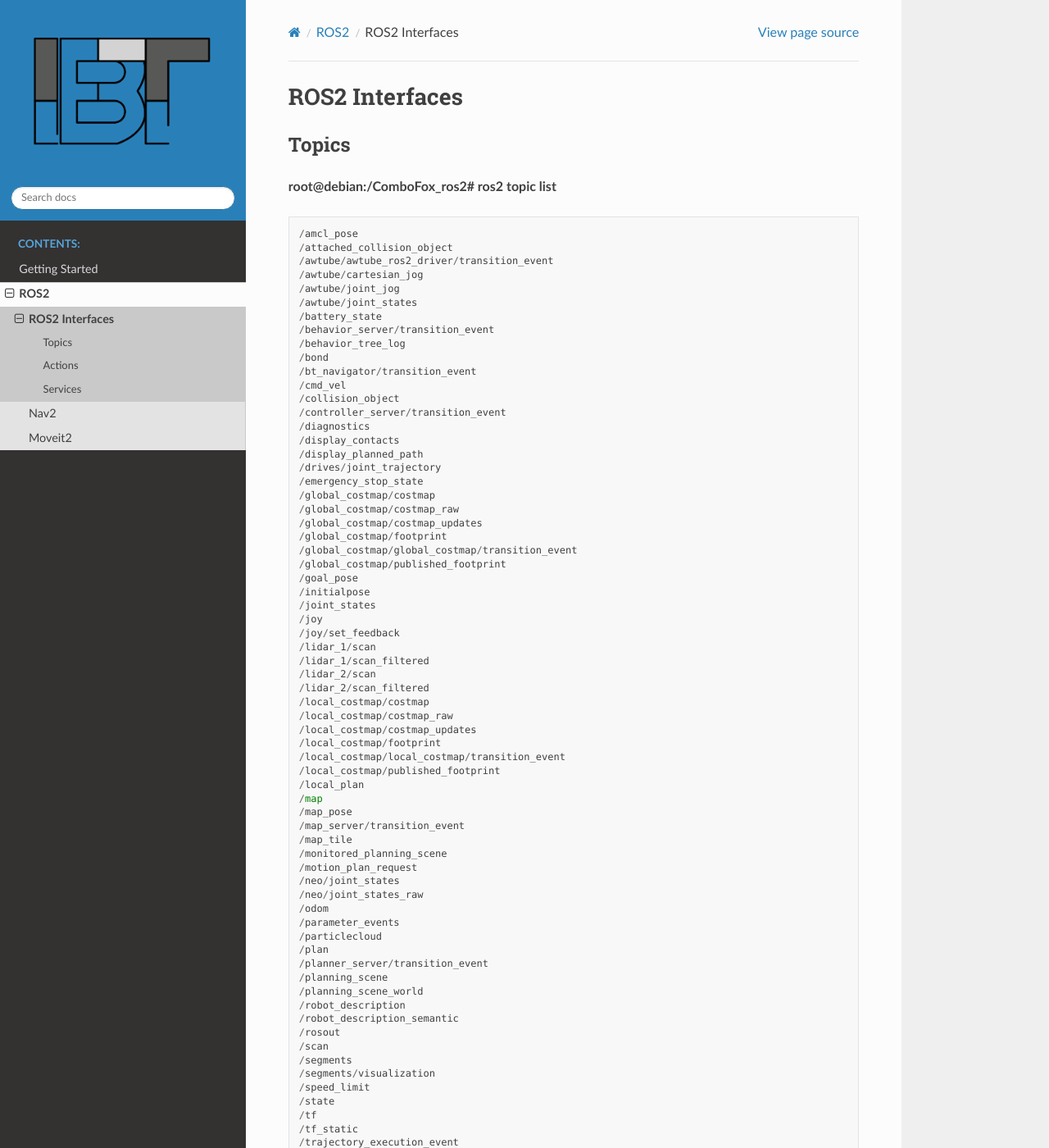
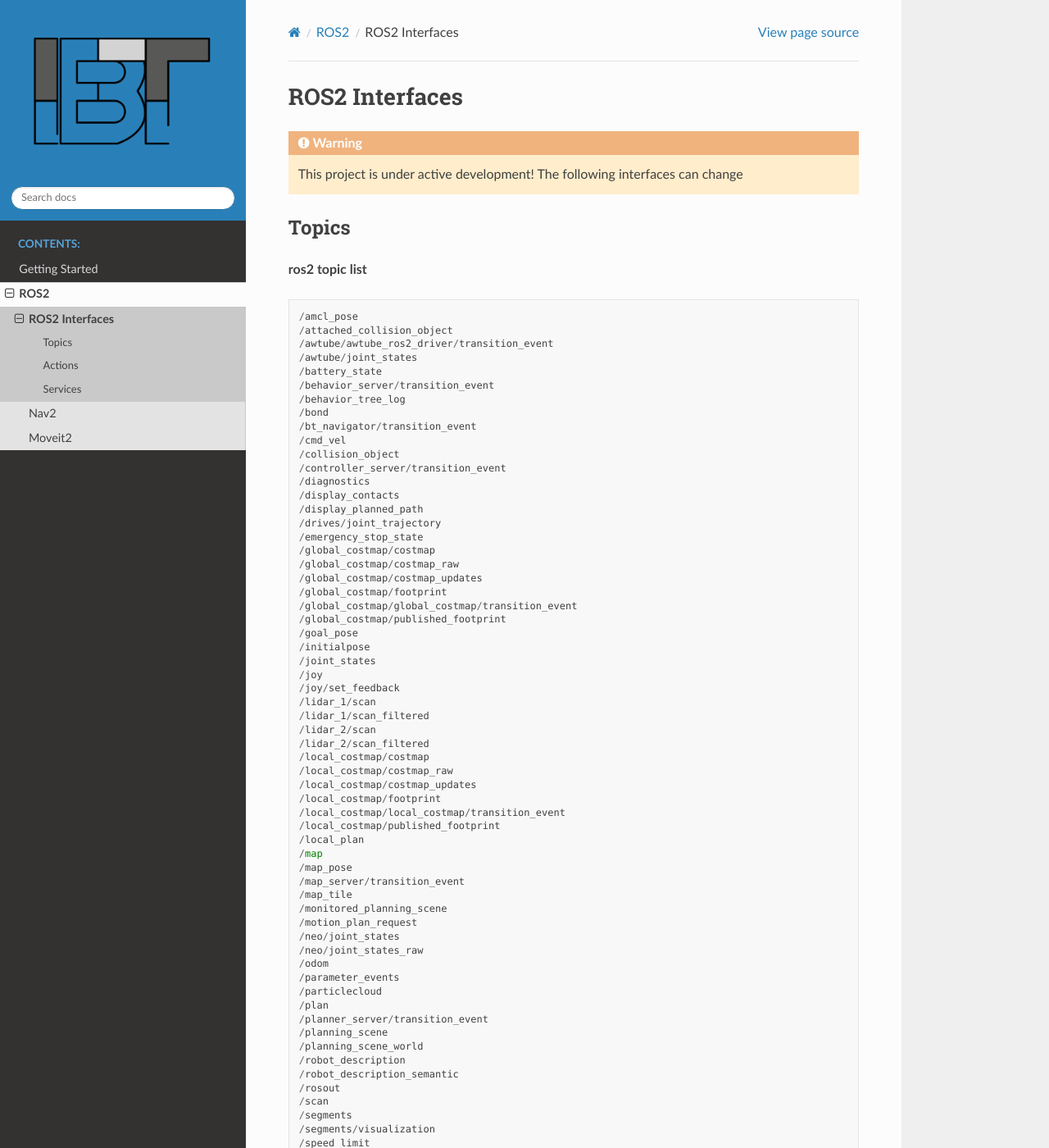
Before and after one commit to InnoboticsSRL/InnoboticsSRL.github.io, a Sphinx documentation site: the page built from docs/pages/ros2/ros2_interfaces.rst, in a window 1280 px wide and 1400 px high. Shown: the whole window at 82% size. Built offline with Sphinx 7.4.7 and the Read the Docs theme 3.1.0, drawn with Linux system fonts in a browser that asks for light colours; some of the changed text lies outside the part shown.

Commit message:
update docs

```diff
--- a/docs/pages/ros2/ros2_interfaces.rst
+++ b/docs/pages/ros2/ros2_interfaces.rst
@@ -3,15 +3,15 @@
 ROS2 Interfaces
 =============================
 
+.. warning:: This project is under active development! The following interfaces can change
+
 Topics
 -------------------
-**root@debian:/ComboFox_ros2# ros2 topic list**
+**ros2 topic list**
 ::
     /amcl_pose
     /attached_collision_object
     /awtube/awtube_ros2_driver/transition_event
-    /awtube/cartesian_jog
-    /awtube/joint_jog
     /awtube/joint_states
     /battery_state
     /behavior_server/transition_event
@@ -78,7 +78,7 @@ Topics
 
 Actions
 -------------------
-**root@debian:/ComboFox_ros2# ros2 topic action**
+**ros2 topic action**
 ::
     /awtube/follow_joint_trajectory
     /backup
@@ -96,7 +96,7 @@ Actions
 
 Services
 -------------------
-**root@debian:/ComboFox_ros2# ros2 topic services**
+**ros2 topic services**
 ::
     /apply_planning_scene
     /awtube/awtube_ros2_driver/change_state
```
Also changed, not shown: docs/pages/getting_started.rst (+3 -4 lines), docs/pages/ros2/ros2_nav2.rst (+3 -6 lines).
